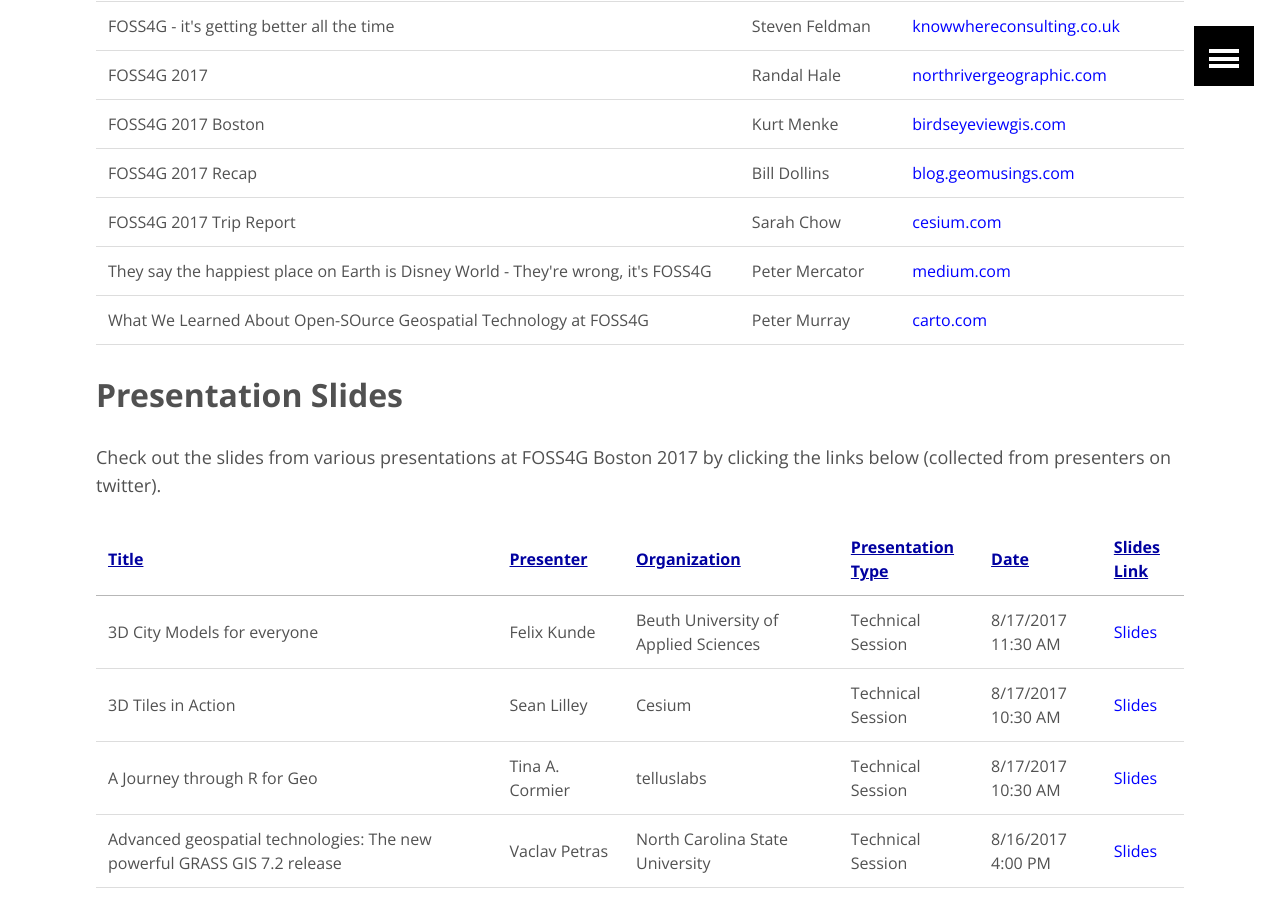
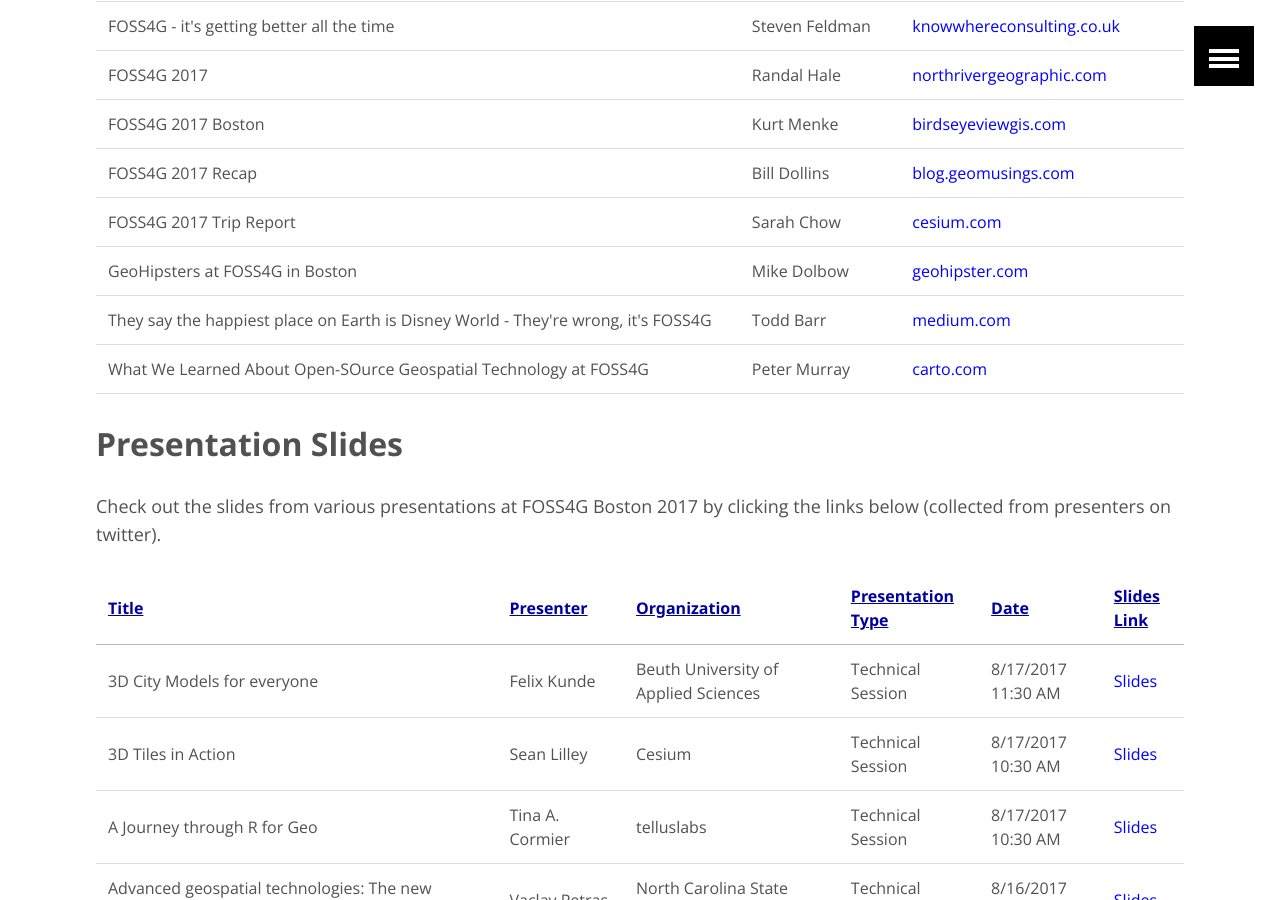
Before and after one commit to AvidGeo/foss4g2017-dev, a Jekyll site: the page built from post_conference/index.html, in a window 1280 px wide and 900 px high, scrolled down 605 px. Built offline with Jekyll 4.4.1, drawn with Linux system fonts in a browser that asks for light colours.

Commit message:
add more blogs and edit

```diff
--- a/post_conference/index.html
+++ b/post_conference/index.html
@@ -18,7 +18,8 @@
  <tr><td>FOSS4G 2017 Boston</td><td>Kurt Menke</td><td><a href="https://www.birdseyeviewgis.com/blog/2017/8/26/vund75gd9y9x5gn5bldlfm6xx9xay0" style="color:blue;">birdseyeviewgis.com</a></td></tr>
  <tr><td>FOSS4G 2017 Recap</td><td>Bill Dollins</td><td><a href="http://blog.geomusings.com/2017/08/29/foss4g-2017-recap/?utm_content=bufferb25a6&amp;utm_medium=social&amp;utm_source=twitter.com&amp;utm_campaign=buffer" style="color:blue;">blog.geomusings.com</a></td></tr>
  <tr><td>FOSS4G 2017 Trip Report</td><td>Sarah Chow</td><td><a href="https://cesium.com/blog/2017/08/21/FOSS4G-2017-Trip-Report/" style="color:blue;">cesium.com</a></td></tr>
- <tr><td>They say the happiest place on Earth is Disney World - They're wrong, it's FOSS4G</td><td>Peter Mercator</td><td><a href="https://medium.com/@Spatial_Impressionism/they-say-the-happiest-place-on-earth-is-disney-world-theyre-wrong-its-foss4g-b71ac6c1f236" style="color:blue;">medium.com</a></td></tr>
+ <tr><td>GeoHipsters at FOSS4G in Boston</td><td>Mike Dolbow</td><td><a href="http://geohipster.com/2017/08/28/geohipsters-foss4g-boston/" style="color:blue;">geohipster.com</a></td></tr>
+ <tr><td>They say the happiest place on Earth is Disney World - They're wrong, it's FOSS4G</td><td>Todd Barr</td><td><a href="https://medium.com/@Spatial_Impressionism/they-say-the-happiest-place-on-earth-is-disney-world-theyre-wrong-its-foss4g-b71ac6c1f236" style="color:blue;">medium.com</a></td></tr>
  <tr><td>What We Learned About Open-SOurce Geospatial Technology at FOSS4G</td><td>Peter Murray</td><td><a href="https://carto.com/blog/what-we-learned-about-open-source-geospatial-FOSS4G?utm_campaign=carto%205&amp;utm_source=hs_email&amp;utm_medium=email&amp;utm_content=55524824&amp;_hsenc=p2ANqtz-_Bx28ed3ltFwdyUbnWhsOBm7Hwun9v9ai0FW_QzlZ4K5JQVaAeJe5P3aUYmzcnNg5nbe3ihgZurbtOiIpJ7H2RDRSgzA&amp;_hsmi=55529075" style="color:blue;">carto.com</td></tr>
 </tbody></table>
 
```
